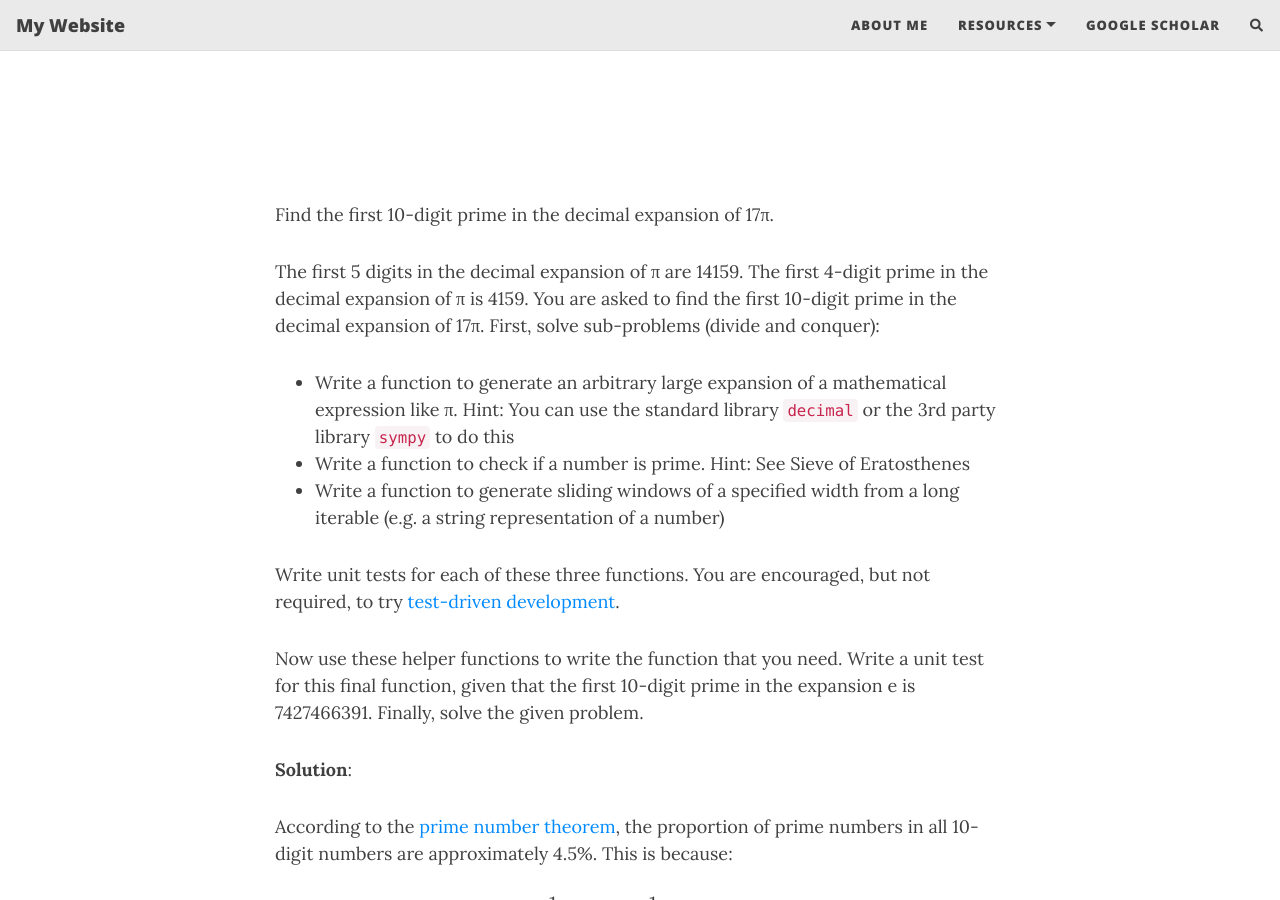
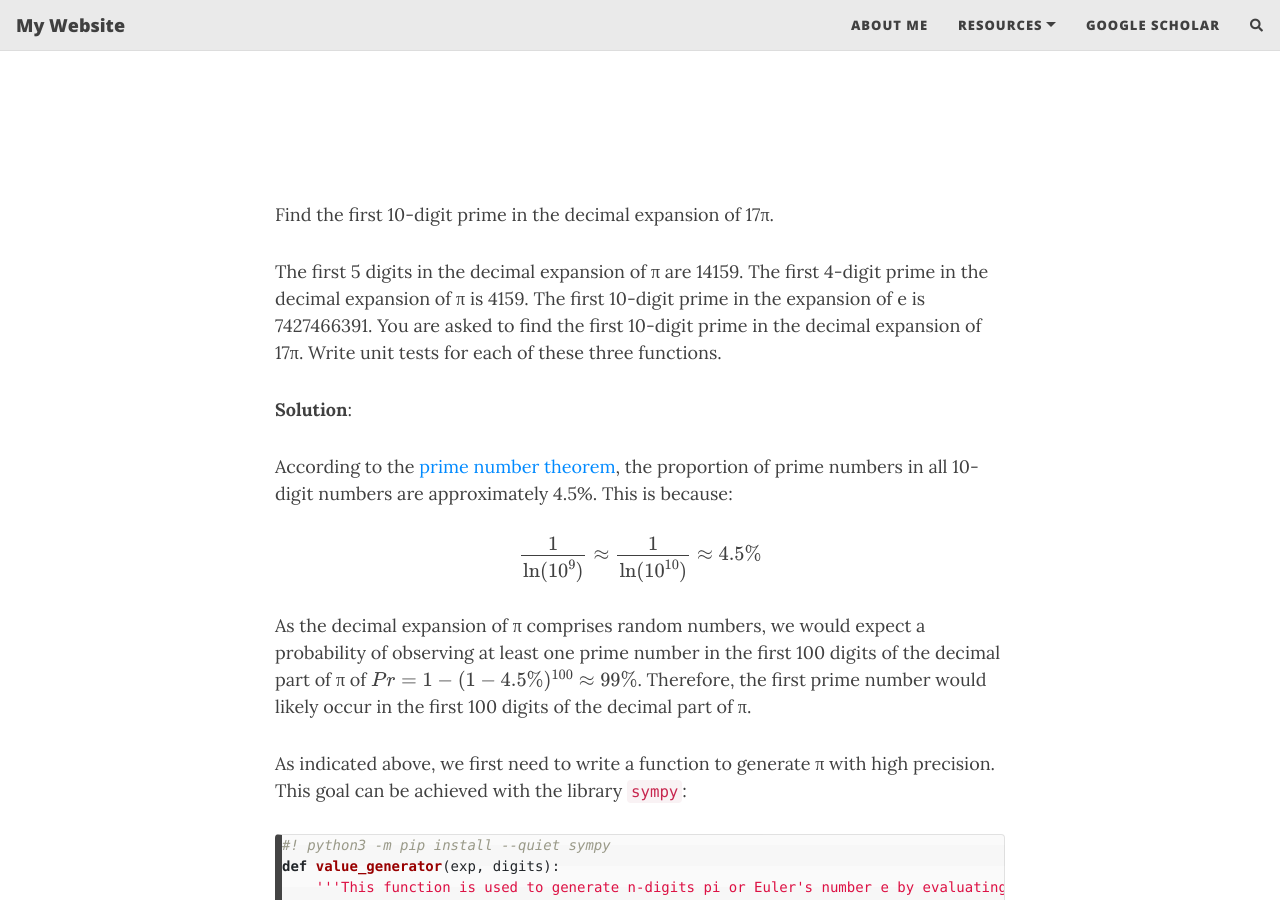
Before and after one commit to Lujun995/lujun995.github.io, a Jekyll site: the page built from _posts/2021-09-18-Google-recruitment-puzzle.md, in a window 1280 px wide and 900 px high, scrolled down 377 px. Built offline with Jekyll 4.4.1, drawn with Linux system fonts in a browser that asks for light colours; nearby versions of some CDN libraries; formulas are drawn with MathJax 3; comment, search, counter and statistics services are not loaded.

```diff
--- a/_posts/2021-09-18-Google-recruitment-puzzle.md
+++ b/_posts/2021-09-18-Google-recruitment-puzzle.md
@@ -10,16 +10,7 @@ tags: [Google recruitment puzzle]
 
 Find the first 10-digit prime in the decimal expansion of 17π.
 
-The first 5 digits in the decimal expansion of π are 14159. The first 4-digit prime in the decimal expansion of π is 4159. You are asked to find the first 10-digit prime in the decimal expansion of 17π. First, solve sub-problems (divide and conquer):
-
-- Write a function to generate an arbitrary large expansion of a mathematical expression like π. Hint: You can use the standard library `decimal` or the 3rd party library `sympy` to do this
-- Write a function to check if a number is prime. Hint: See Sieve of Eratosthenes
-- Write a function to generate sliding windows of a specified width from a long iterable (e.g. a string representation of a number)
-
-Write unit tests for each of these three functions. You are encouraged, but not required, to try [test-driven development](https://en.wikipedia.org/wiki/Test-driven_development).
-
-Now use these helper functions to write the function that you need.
-Write a unit test for this final function, given that the first 10-digit prime in the expansion e is 7427466391. Finally, solve the given problem.
+The first 5 digits in the decimal expansion of π are 14159. The first 4-digit prime in the decimal expansion of π is 4159. The first 10-digit prime in the expansion of e is 7427466391. You are asked to find the first 10-digit prime in the decimal expansion of 17π. Write unit tests for each of these three functions.
 
 **Solution**:
 
```
Also changed, not shown: _posts/2021-10-25-Dashboard.md (+4 -3 lines), _posts/2021-11-15-Deep-Learning-and-SHAP.md (+2 -2 lines), _posts/2021-11-24-Final-Project.md (+1 -1 lines).
